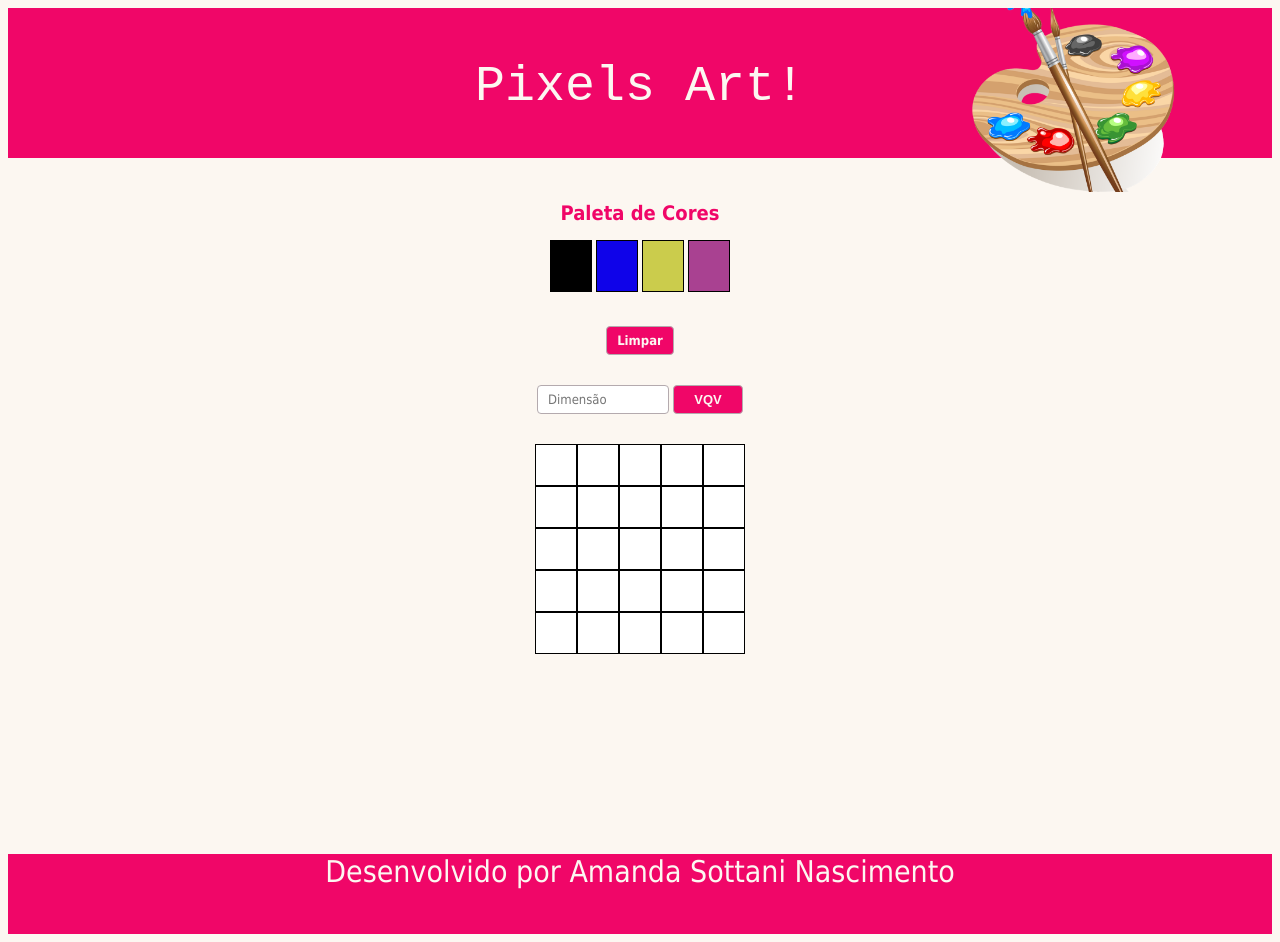
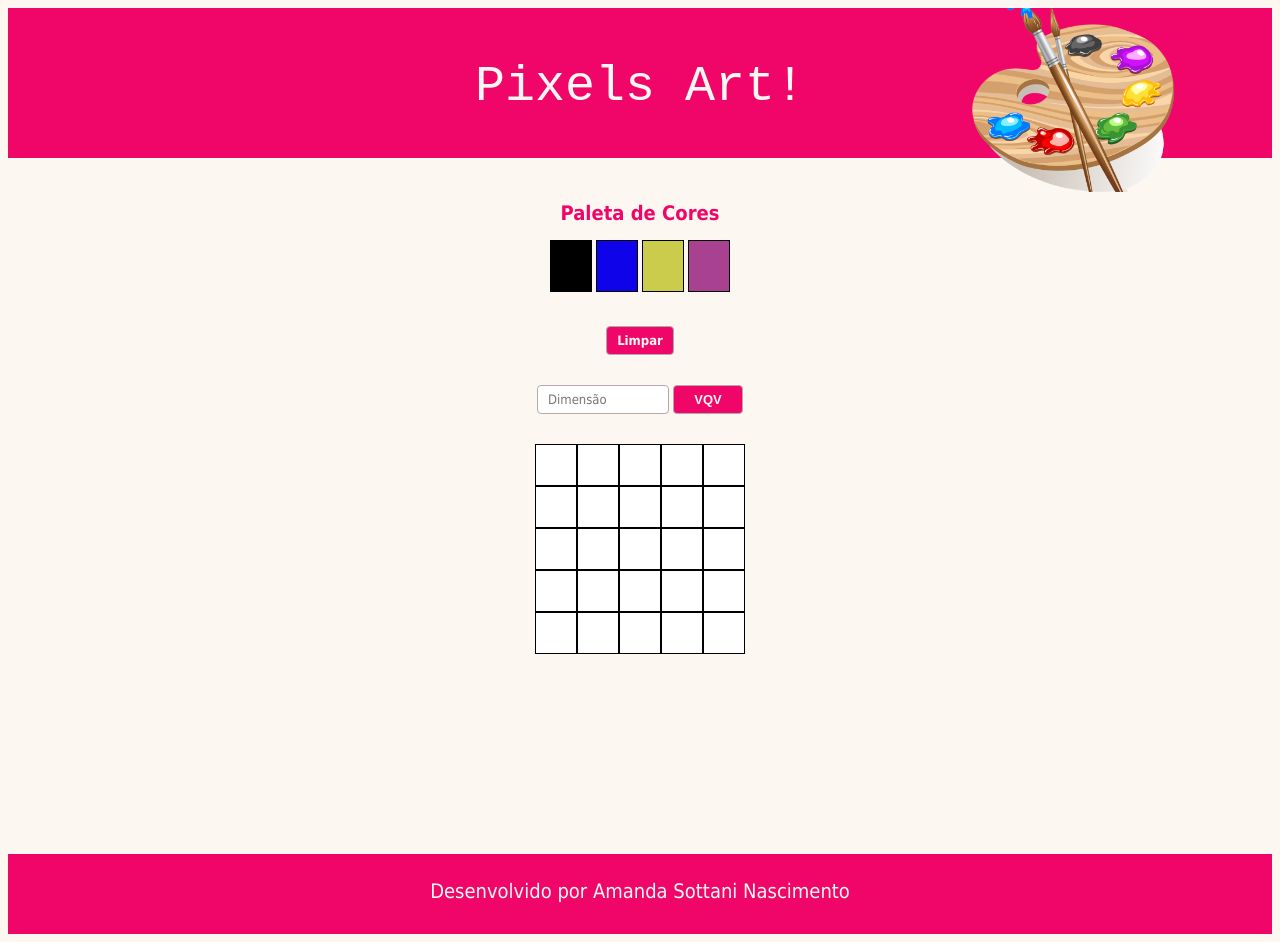
Before and after one commit to AmandaSottani/AmandaSottani.github.io, a plain HTML site: page project-pixels-art/index.html in a window 1280 px wide. Drawn offline with Linux system fonts and the light colour scheme.

Commit message:
arrumando footer

```diff
--- a/project-pixels-art/index.html
+++ b/project-pixels-art/index.html
@@ -30,7 +30,7 @@
       <div class="pixel-row"></div>
     </section>
     <footer id=ft>
-      Desenvolvido por Amanda Sottani Nascimento
+      <p id=creditos >Desenvolvido por Amanda Sottani Nascimento</p>
     </footer>
     <script src="script.js"></script>
   </body>
--- a/project-pixels-art/style.css
+++ b/project-pixels-art/style.css
@@ -126,15 +126,18 @@ header {
 
 #ft {
   background-color: rgb(240, 6, 104);
-  color: rgb(252, 247, 241);
+
   font-family:Tahoma;
   text-align: center;
-  bottom: 0;
   height: 80px;
-  font-size: 30px;
   position:unset;
   bottom: 0;
   right: 0;
   left: 0;
+}
 
+#creditos {
+  padding-top: 25px;
+  font-size: 20px;
+  color: rgb(252, 247, 241);
 }
```
